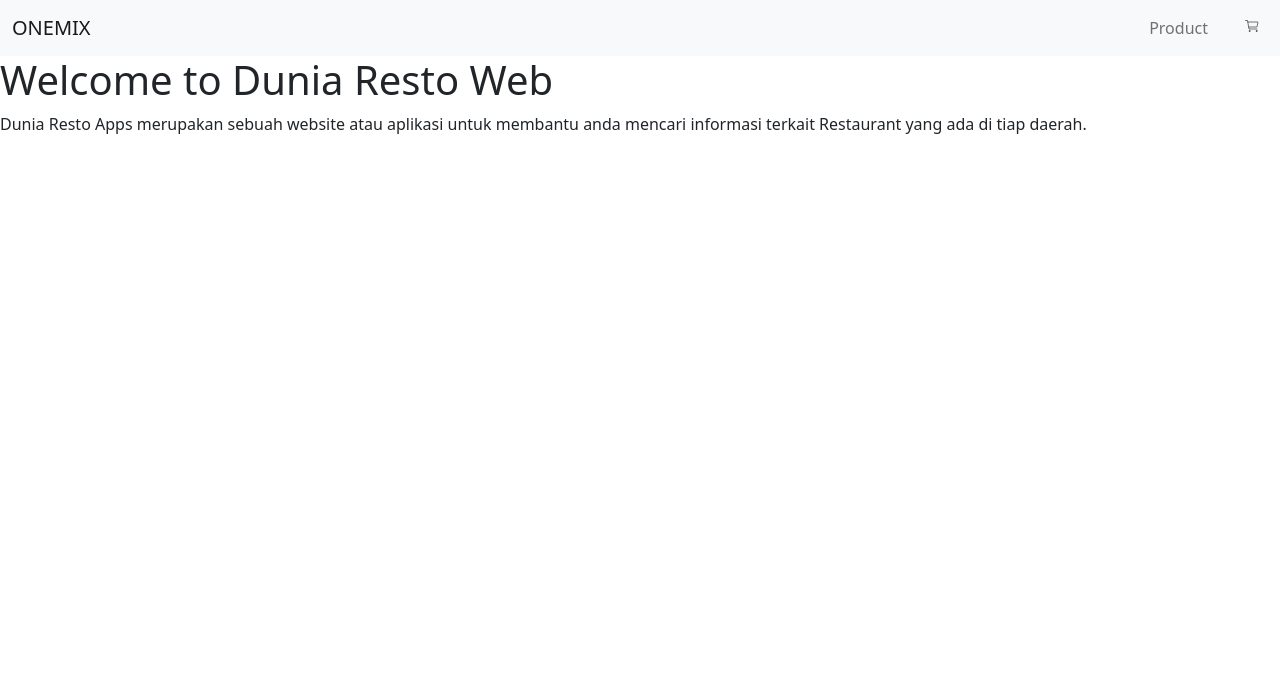
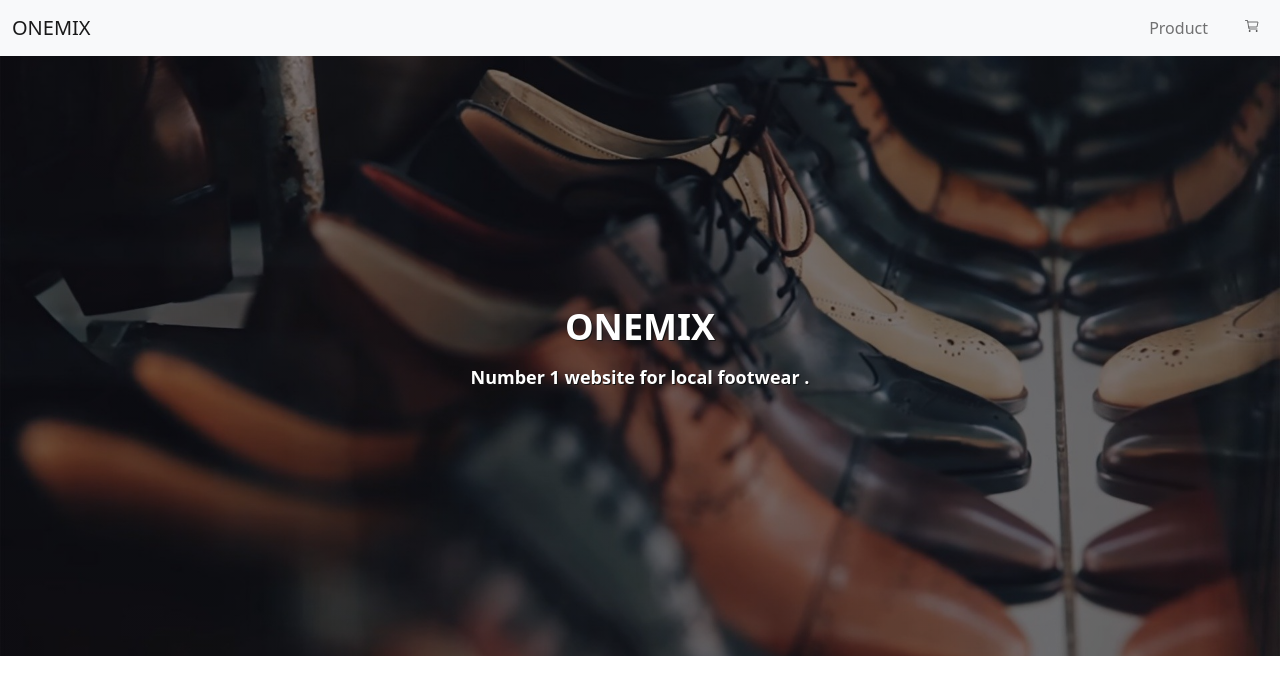
Before and after one commit to Irzercks47/ONEMIX, a website built with webpack: page src/templates/index.html in a window 1280 px wide. Built offline with nearby package versions, Linux system fonts and the light colour scheme.

Commit message:
adding file loader and fixing jumbotron

```diff
--- a/package.json
+++ b/package.json
@@ -18,6 +18,7 @@
     "copy-webpack-plugin": "^6.0.3",
     "css-loader": "^3.6.0",
     "eslint": "^7.4.0",
+    "file-loader": "^6.2.0",
     "html-webpack-plugin": "^4.3.0",
     "jasmine-ajax": "^4.0.0",
     "jasmine-core": "^3.5.0",
--- a/src/scripts/component/jumbotron-bar.js
+++ b/src/scripts/component/jumbotron-bar.js
@@ -5,12 +5,12 @@ class jumbotronBar extends HTMLElement {
 
   render() {
     this.innerHTML = `
-      <div id="jumbotron">
-          <div class="jumbotron-content">
-              <h1 tabindex="0">Welcome to Dunia Resto Web</h1>
-              <p tabindex="0">Dunia Resto Apps merupakan sebuah website atau aplikasi untuk membantu anda mencari informasi terkait Restaurant yang ada di tiap daerah.</p>
-          </div>
-      </div>
+        <section class="jumbotron" >
+            <div class="body">
+                <h1 class="title">ONEMIX</h1>
+                <p class="text">Number 1 website for local footwear .</p>
+            </div>
+        </section>
       `;
   }
 }
--- a/src/styles/main.css
+++ b/src/styles/main.css
@@ -1,3 +1,12 @@
+* {
+    box-sizing: border-box;
+}
+
+body {
+    margin: 0;
+    padding: 0;
+}
+
 img {
     display: block;
 }
@@ -5,3 +14,33 @@ img {
 .nav-link {
     margin-left: 20px;
 }
+
+/* Jumbotron */
+.jumbotron {
+	display: flex;
+	align-items: center;
+	min-height: 600px;
+	width: 100%;
+	text-align: center;
+	background-position: center;
+	background-repeat: no-repeat;
+	background-size: cover;
+	background-image: linear-gradient(rgba(0, 0, 5, .5), rgba(0, 0, 5, .5)), url('../public/images/heros/heros.jpg');
+}
+.body {
+	margin: 0 auto;
+	max-width: 800px;
+}
+.title {
+	color: #fff;
+	font-weight: 600;
+	font-size: 36px;
+	text-shadow: 1px 1px #141414;
+}
+.text {
+	color: #fff;
+	margin-top: 16px;
+	font-size: 18px;
+	font-weight: 600;
+	text-shadow: 1px 1px #141414;
+}
--- a/webpack.common.js
+++ b/webpack.common.js
@@ -21,6 +21,18 @@ module.exports = {
           },
         ],
       },
+      {
+          test: /\.(png|jpe?g|gif)$/i,
+          use: [
+              {
+                  loader: 'file-loader',
+                  options: {
+                      name: '[name].[ext]',
+                  },
+              },
+          ],
+          include: path.join(__dirname, 'src'),
+      },
     ],
   },
   plugins: [
```
Also changed, not shown: src/public/images/heros/hero-image_2-large.jpg (deleted), src/public/images/heros/hero-image_2-small.jpg (deleted), src/public/images/heros/hero-image_2.jpg (deleted), src/public/images/heros/hero-image_2.webp (deleted), src/public/images/heros/heros.jpg (added), src/public/manifest.json (deleted), 1 other file.
